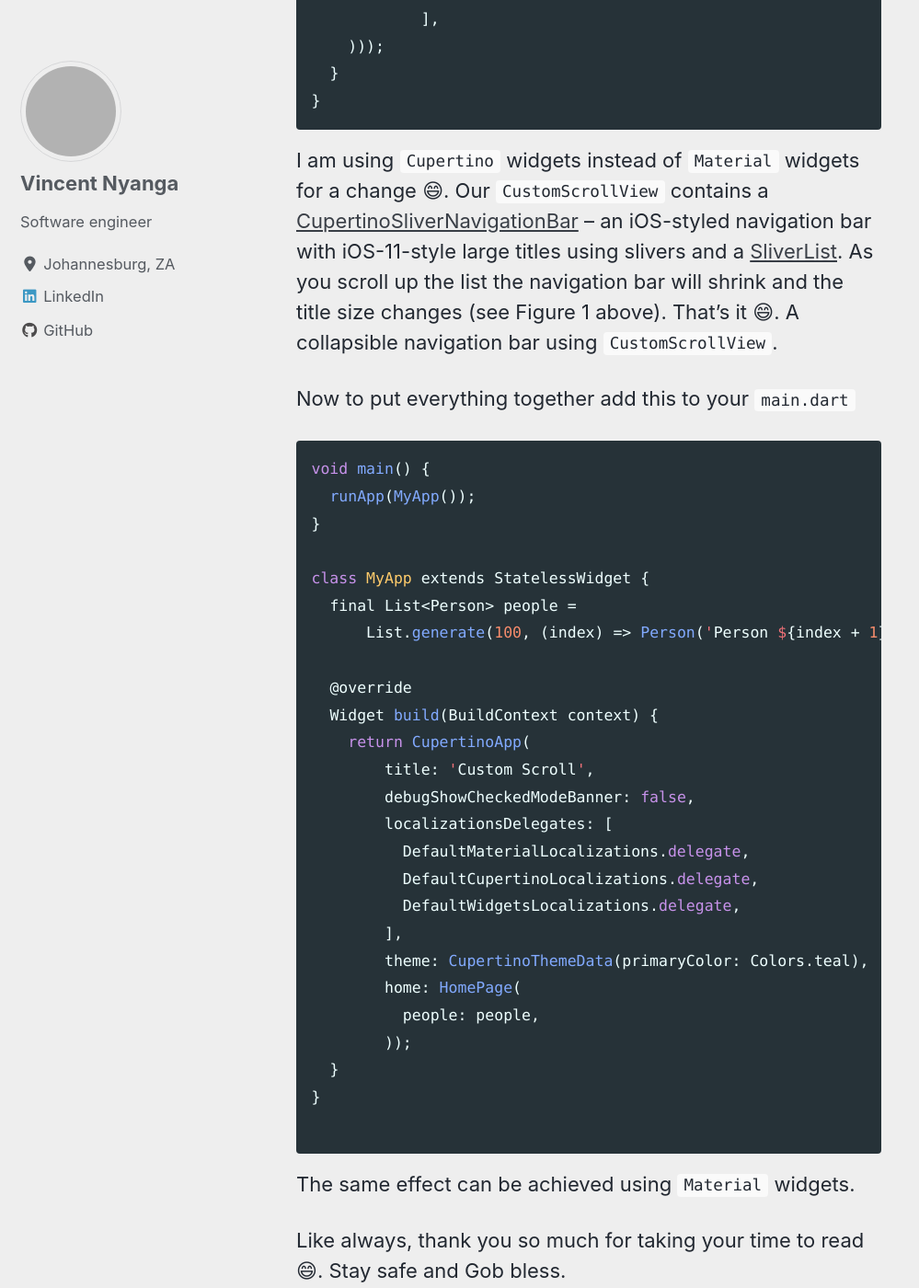
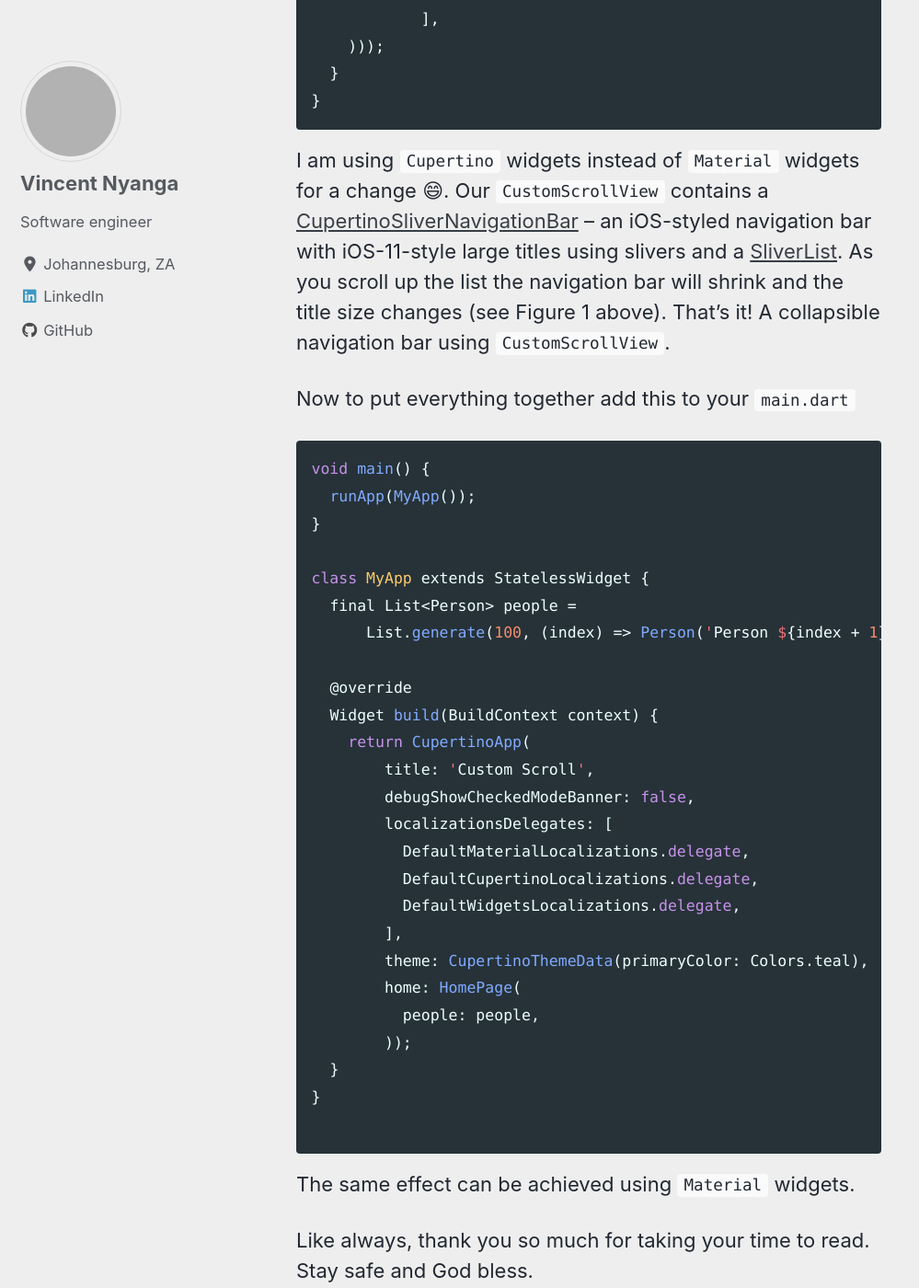
Before and after one commit to vince-nyanga/vince-nyanga.github.io, a Jekyll site: the page built from _posts/2021-03-27-custom-scroll-view.md, in a window 1280 px wide and 1400 px high, scrolled down 2372 px. Shown: the whole window at 92% size, without its empty margins (0-999 px from the left). Built offline with Jekyll 4.4.1, drawn with Linux system fonts in a browser that asks for light colours; cached includes are drawn as plain includes; nearby versions of some CDN libraries; emoji names are drawn with the system emoji font; grey boxes are pictures that could not be loaded.

Commit message:
spelling mistake

````diff
--- a/_posts/2021-03-27-custom-scroll-view.md
+++ b/_posts/2021-03-27-custom-scroll-view.md
@@ -52,7 +52,7 @@ class HomePage extends StatelessWidget {
 }
 ```
 
-I am using `Cupertino` widgets instead of `Material` widgets for a change :smile:. Our `CustomScrollView` contains a [CupertinoSliverNavigationBar](https://api.flutter.dev/flutter/cupertino/CupertinoSliverNavigationBar-class.html) -- an iOS-styled navigation bar with iOS-11-style large titles using slivers and a [SliverList](https://api.flutter.dev/flutter/widgets/SliverList-class.html). As you scroll up the list the navigation bar will shrink and the title size changes (see Figure 1 above). That's it :smile:. A collapsible navigation bar using `CustomScrollView`.
+I am using `Cupertino` widgets instead of `Material` widgets for a change :smile:. Our `CustomScrollView` contains a [CupertinoSliverNavigationBar](https://api.flutter.dev/flutter/cupertino/CupertinoSliverNavigationBar-class.html) -- an iOS-styled navigation bar with iOS-11-style large titles using slivers and a [SliverList](https://api.flutter.dev/flutter/widgets/SliverList-class.html). As you scroll up the list the navigation bar will shrink and the title size changes (see Figure 1 above). That's it! A collapsible navigation bar using `CustomScrollView`.
 
 Now to put everything together add this to your `main.dart`
 
@@ -86,4 +86,4 @@ class MyApp extends StatelessWidget {
 
 The same effect can be achieved using `Material` widgets.
 
-Like always, thank you so much for taking your time to read :smile:. Stay safe and Gob bless.
+Like always, thank you so much for taking your time to read. Stay safe and God bless.
````
